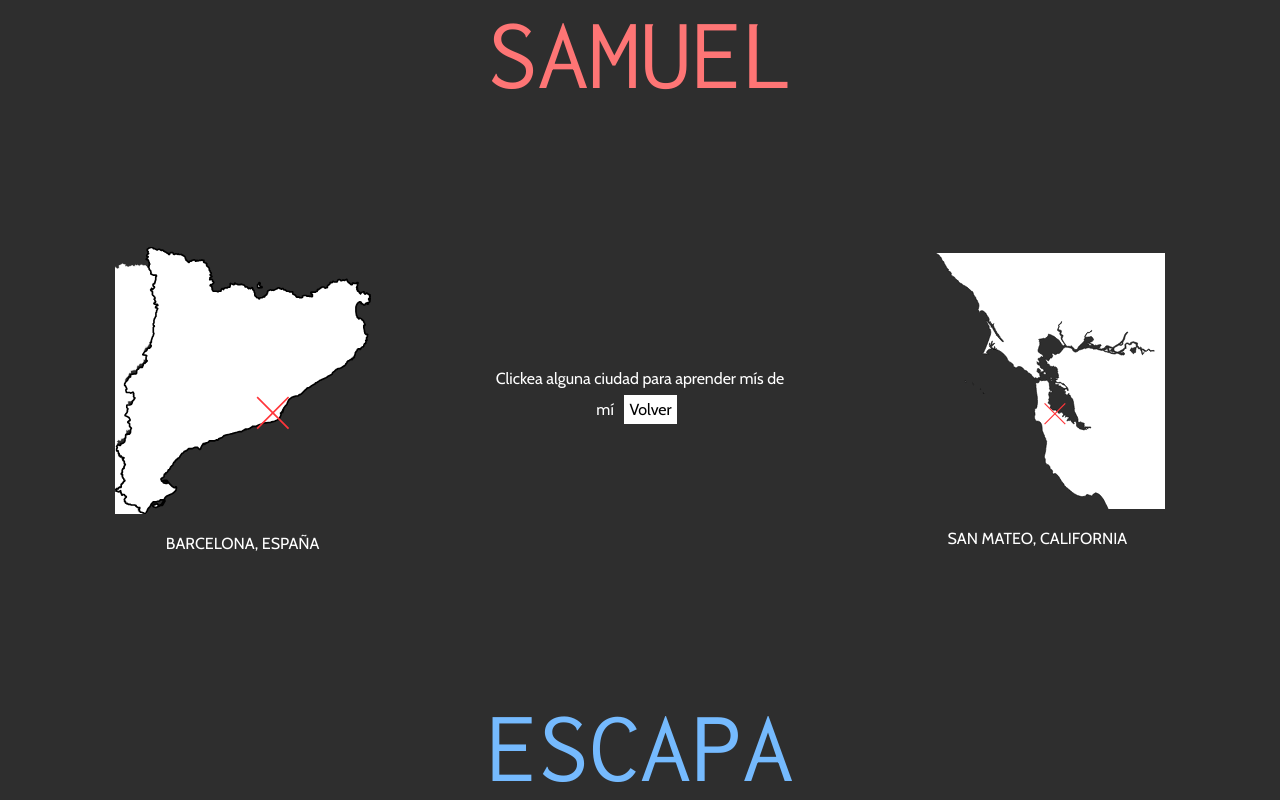
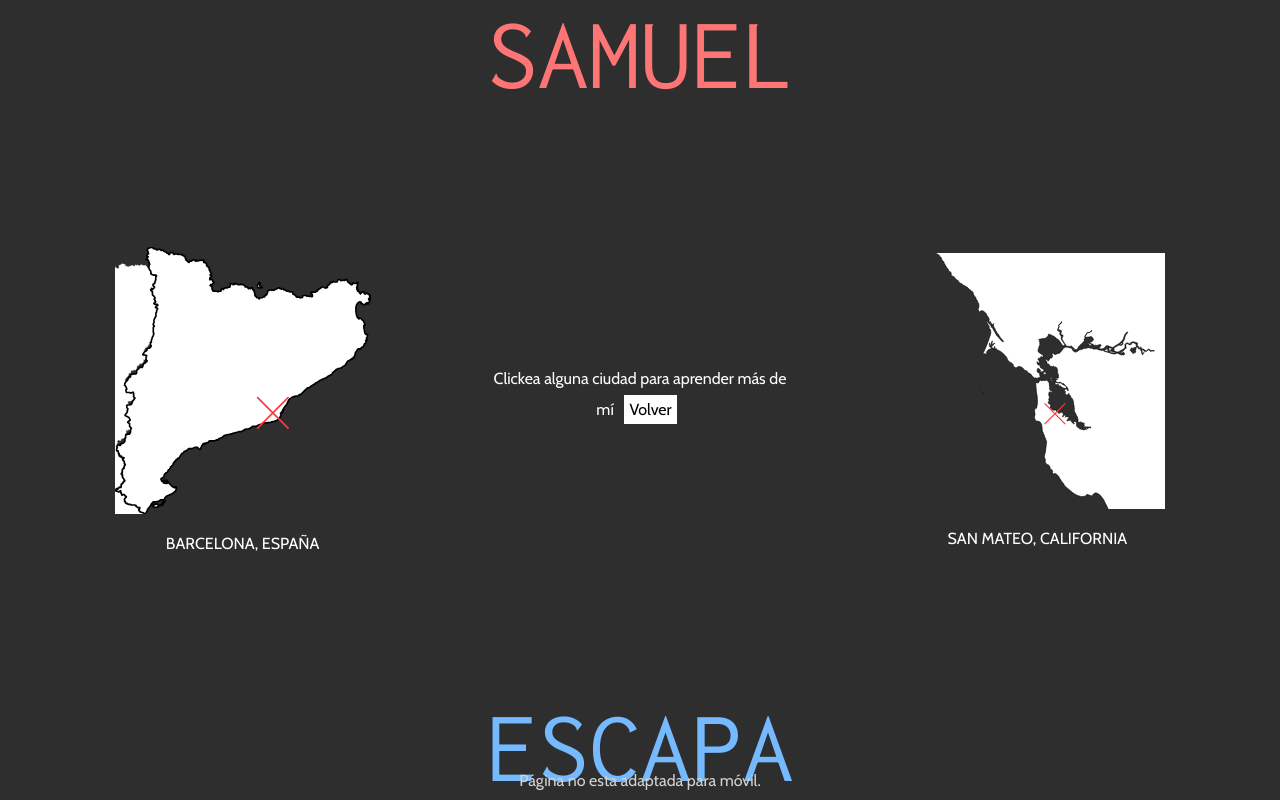
Before and after one commit to saescapa/personal_website2017, a plain HTML site: page index.html in a window 1280 px wide. Both pictures are taken after a click on the element "Entrar". Drawn offline with nearby package versions, Linux system fonts and the light colour scheme; a web font is replaced by a local one.

Commit message:
Disclaimer

```diff
--- a/index.html
+++ b/index.html
@@ -8,6 +8,7 @@
     <script src="script.js"></script>
   </head>
   <body>
+    <div class="bottom">P&aacute;gina no esta adaptada para m&oacute;vil.</div>
     <div class="screen one">
       <div class="hola"><span>H</span><span>O</span><span>L</span><span>A</span></div>
       <div class="text">
@@ -29,7 +30,7 @@
         </div>
       </div>
       <div class="center">
-        Clickea alguna ciudad para aprender m&iacute;s de m&iacute;
+        Clickea alguna ciudad para aprender m&aacute;s de m&iacute;
         <div class="goback">Volver</div>
       </div>
       <div class="right country" id="sanmateo">
@@ -44,7 +45,7 @@
           He crecido al lado de Barcelona en Sant Cugat, viviendo all&iacute; 10 a&ntilde;os. S&iacute;, soy cul&eacute;, pero siempre animo a equipos espa&ntilde;oles en torneos internacionales, por lo tanto me gusta el Madrid tambi&eacute;n (de vez en cuando). A los 11 a&ntilde;os, jugaba a un juego que se llama Tibia, donde jugadores pod&iacute;an crear sus propios mundos y ponerlos online, muy parecido a Minecraft. Era aqu&iacute; donde comenz&oacute; mi pasi&oacute;n de programar, ya que pod&iacute;a crear mi propio juego e invitar a mis amigos. Pero era muy dif&iacute;cil encontrar motivaci&oacute;n por qu&eacute; esa pasi&oacute;n no exist&iacute;a alrededor m&iacute;o. Entonces me viciaba m&aacute;s a otros juegos, y disfrutando la vida. No era hasta que me mud&eacute; a los Estados Unidos donde encontr&eacute; esas comunidades de personas (de mi edad) y mejorar mis habilidades de programaci&oacute;n.
         </div>
         <div class="description sanmateo">
-          A los 14 a&ntilde;os, mi familia y yo nos mudamos a San Mateo, cerca de San Francisco. La comunidad de programadores es muchas m&aacute;s grande, hay m&aacute;s personas que quer&iacute;an programar como yo - desde entonces program&eacute; m&aacute;s en serio, yendo a hackathones y creando proyectos. En 3 a&ntilde;os, me fui a m&aacute;s de 35 hackathones, creando proyectos y conociendo a personas. Si, la serie Silicon Valley es bastante precisa. San Francisco es una ciudad con mucha vida, muy bonita y espero (si no todav&iacute;a) que veng&aacute;is a visitar. <br>Adem&aacute;s de programar, me encanta viajar, explorar y caminar por todas las partes. Me interesa mucho las diversas culturas por todo el mundo y espero poder visitarlos todos. Desde que me fui a un concierto de Martin Garrix el mes pasado, escucho a m&uacute;sica muy apasionadamente hasta el punto que pens&eacute; que a lo mejor robots por ML podr&iacute;an crear m&uacute;sica ellos mismos (Nextinit idea?). Estoy jugando mucho con Logic X Pro para crear m&uacute;sica, ya puedo poner dos sonidos juntos (ya os contar&eacute; de cualquier progreso).
+          A los 14 a&ntilde;os de edad, mi familia y yo nos mudamos a San Mateo, cerca de San Francisco. La comunidad de programadores es muchas m&aacute;s grande, hay m&aacute;s personas que quer&iacute;an programar como yo - desde entonces program&eacute; m&aacute;s en serio, yendo a hackathones y creando proyectos. En 3 a&ntilde;os, me fui a m&aacute;s de 35 hackathones, creando proyectos y conociendo a personas. Si, la serie Silicon Valley es bastante precisa. San Francisco es una ciudad con mucha vida, muy bonita y espero (si no todav&iacute;a) que veng&aacute;is a visitar. <br>Adem&aacute;s de programar, me encanta viajar, explorar y caminar por todas las partes. Me interesa mucho las diversas culturas por todo el mundo y espero poder visitarlos todos. Desde que me fui a un concierto de Martin Garrix el mes pasado, escucho a m&uacute;sica muy apasionadamente hasta el punto que pens&eacute; que a lo mejor robots por ML podr&iacute;an crear m&uacute;sica ellos mismos (Nextinit idea?). Estoy jugando mucho con Logic X Pro para crear m&uacute;sica, ya puedo poner dos sonidos juntos (ya os contar&eacute; de cualquier progreso).
         </div>
       </div>
     </div>
--- a/style.scss
+++ b/style.scss
@@ -251,3 +251,14 @@ body {
     }
   }
 }
+
+.bottom {
+  position: fixed;
+  z-index: 999;
+  color: lightGrey;
+  width: 100%;
+  bottom: 0;
+  text-align: center;
+  font-family: 'Cabin', sans-serif;
+  padding: 10px;
+}
```
Also changed, not shown: style.css, 1 other file.
